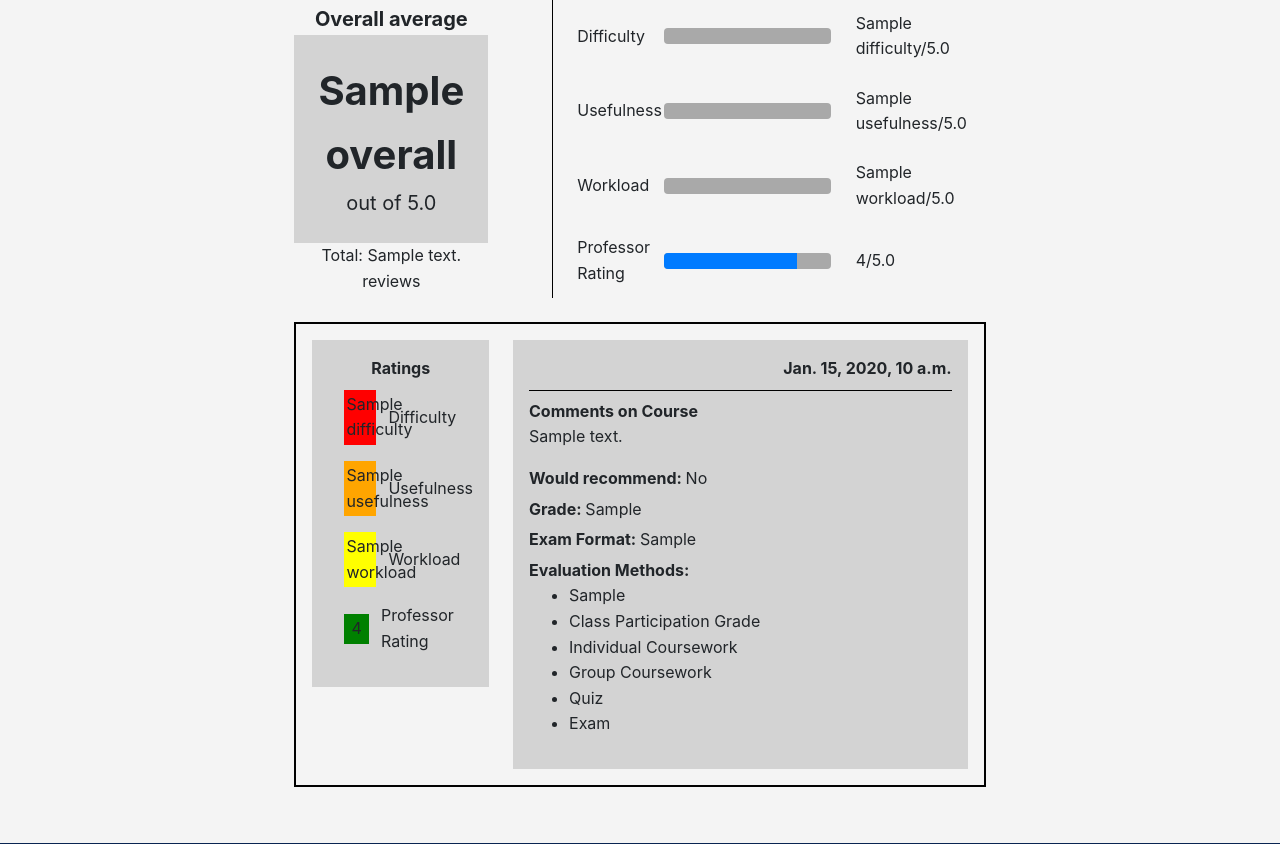
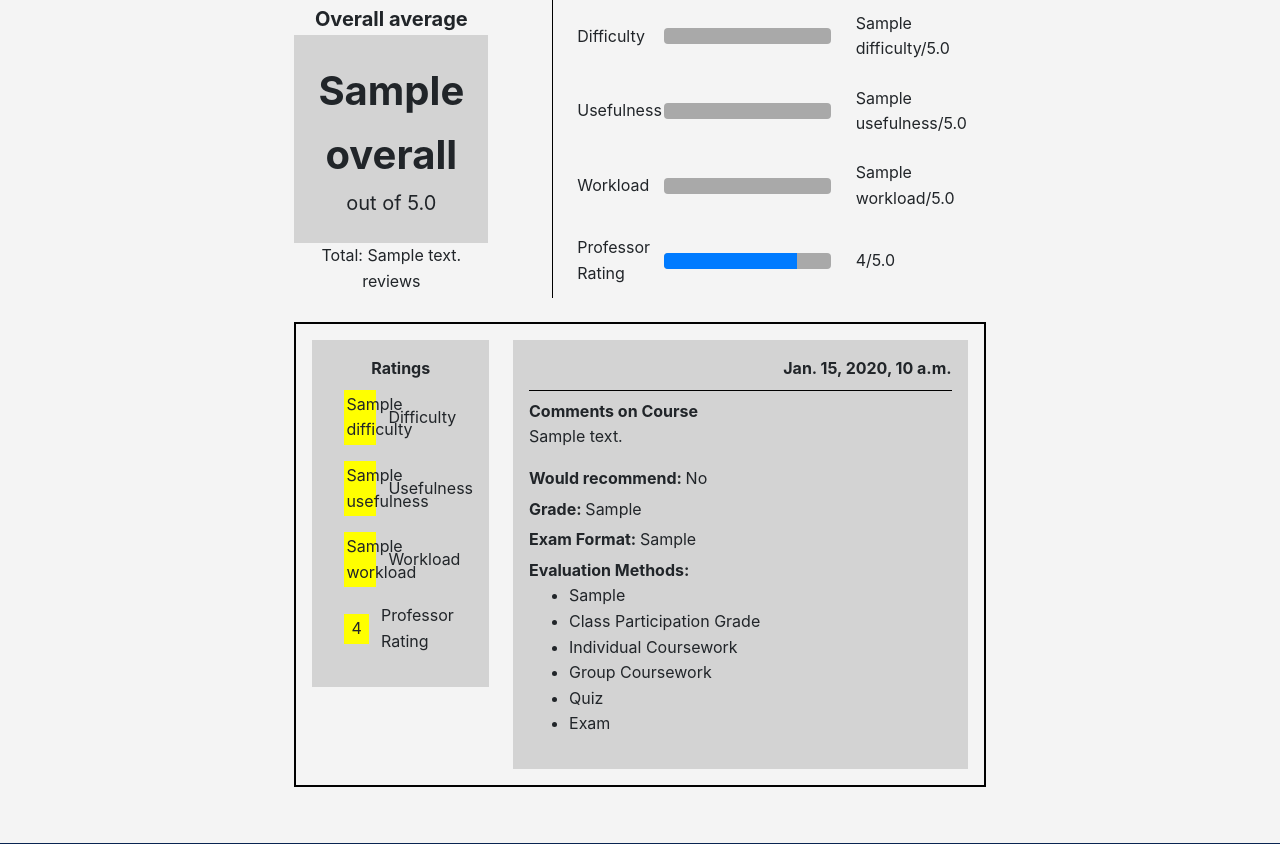
Before and after one commit to luciantkd/rate_my_uog_course, a Django app: template templates/student/course_detail.html in a window 1280 px wide. Shown: the part 283-1127 px from the top of the page. Run offline with Django 3.2, Linux system fonts and the light colour scheme; tables that the repository leaves empty hold one stand-in row (values such as "Sample post"); the template is opened without the code that fills it: values that come from a table or form of the project are taken from there, most other values are stand-ins (such as "Sample title", 1, 10 or a date in 2020); some libraries are stand-ins or nearby versions.

Commit message:
Add logic to change score color based on score in course detail

```diff
--- a/static/css/student/styles-coursedetail.css
+++ b/static/css/student/styles-coursedetail.css
@@ -330,3 +330,11 @@ select.row2{
 .green {
     background-color: green;
 }
+
+/* Define CSS classes for color ranges */
+.rating-score .low { background-color: red; }
+.rating-score .low-medium { background-color: orange; }
+.rating-score .medium { background-color: yellow; }
+.rating-score .high-medium { background-color: yellowgreen; }
+.rating-score .high { background-color: green; }
+/* Continue defining as many as you need */
--- a/templates/student/course_detail.html
+++ b/templates/student/course_detail.html
@@ -1,5 +1,6 @@
 {% extends "base.html" %}
 {% load static %}
+{% load rating_tags %}
 
 {% block title %}Course Detail - Rate My UofG Course{% endblock %}
 {% block additional_styles %}
@@ -104,19 +105,19 @@
                 <div class="ratings">
                     <div class="rating title">Ratings</div>
                     <div class="rating-score">
-                        <div class="score red">{{eachFeedback.difficulty}}</div>
+                        <div class="score {{ eachFeedback.difficulty|rating_color }}">{{eachFeedback.difficulty}}</div>
                         <div>Difficulty</div>
                     </div>
                     <div class="rating-score">
-                        <div class="score orange">{{eachFeedback.usefulness}}</div>
+                        <div class="score {{ eachFeedback.usefulness|rating_color }}">{{eachFeedback.usefulness}}</div>
                         <div>Usefulness</div>
                     </div>
                     <div class="rating-score">
-                        <div class="score yellow">{{eachFeedback.workload}}</div>
+                        <div class="score {{ eachFeedback.workload|rating_color }}">{{eachFeedback.workload}}</div>
                         <div>Workload</div>
                     </div>
                     <div class="rating-score">
-                        <div class="score green">{{eachFeedback.lecturerRating}}</div>
+                        <div class="score {{ eachFeedback.lecturerRating|rating_color }}">{{eachFeedback.lecturerRating}}</div>
                         <div>Professor Rating</div>
                     </div>
                 </div>
```
